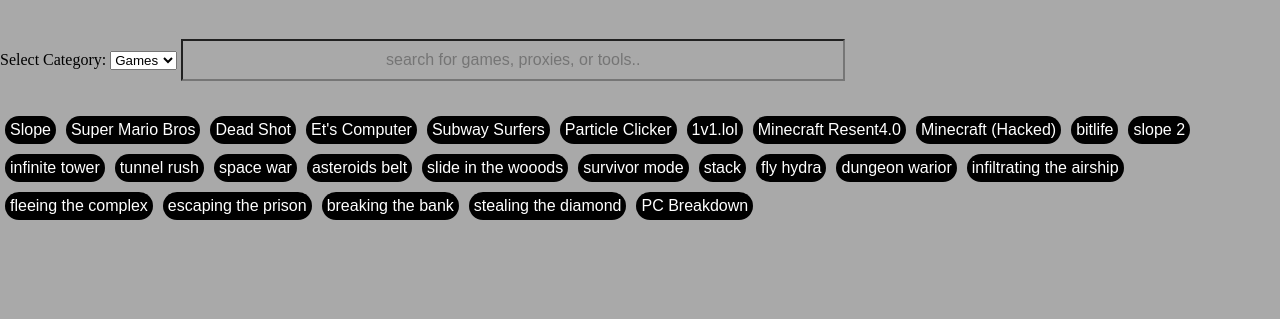
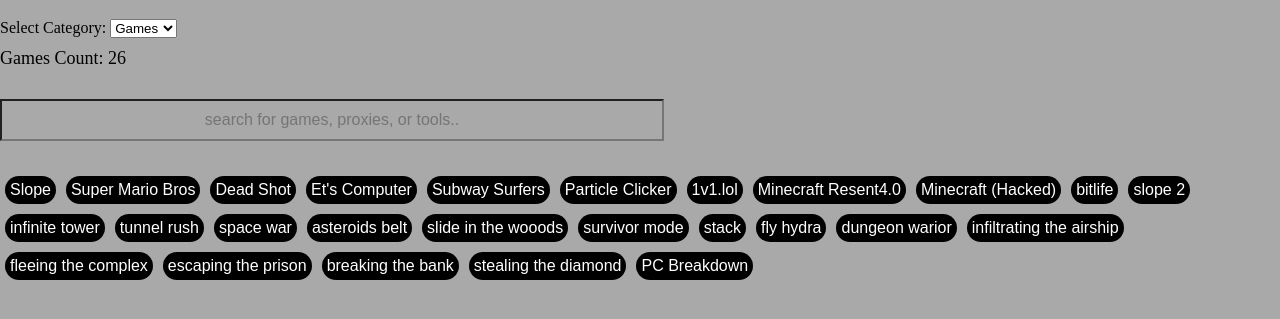
Before and after one commit to itsboijack11/JacksGam3Site.github.io, a plain HTML site: page index.html in a window 1280 px wide. Shown: the part 61-380 px from the top of the page. Drawn offline with Linux system fonts and the light colour scheme.

Commit message:
Update index.html

```diff
--- a/index.html
+++ b/index.html
@@ -7,7 +7,7 @@
     <meta name="viewport" content="width=device-width, initial-scale=1.0">
     <title>.</title>
     <script>
-     setTimeout(function() {
+        setTimeout(function() {
             document.title = "J";
         }, 2300);
 
@@ -69,6 +69,10 @@
             font-size: 16px;
             text-align: center;
         }
+        #game-count {
+            font-size: 18px;
+            margin: 10px 0;
+        }
     </style>
 
 </head>
@@ -83,6 +87,8 @@
         <option value="proxies">Proxies</option>
         <option value="tools">Tools</option> <!-- Added Tools category -->
     </select>
+
+    <div id="game-count">Games Count: 0</div> <!-- Game count display -->
 
     <input type="text" id="search-bar" placeholder="search for games, proxies, or tools.." oninput="filterButtons()" />
 
@@ -116,7 +122,6 @@
             { name: "breaking the bank", url: "https://sz-games.github.io/games/Flash.html?game=https://sz-games.github.io/Games6/Henry%20Stickmin%20-%20Breaking%20the%20Bank.swf?raw=truek" },
             { name: "stealing the diamond", url: "https://sz-games.github.io/games/Flash.html?game=https://sz-games.github.io/Games6/Henry%20Stickmin%20-%20Stealing%20the%20Diamond.swf?raw=true" },
             { name: "PC Breakdown", url: "https://sz-games.github.io/games/Flash.html?game=https://sz-games.github.io/Games6/PC%20Breakdown.swf?raw=true" },
-
         ];
 
         const proxies = [
@@ -128,28 +133,30 @@
             { name: "Cobalt.tools", url: "https://cobalt.tools" }
         ];
 
-        const tools = [  // Created Tools category
+        const tools = [
             { name: "Google", url: "https://www.google.com/webhp?igu=1" },
             { name: "Cobalt", url: "https://cobalt.tools/" }
         ];
 
-        let displayedData = [];  // Holds the data that is currently displayed (for search filtering)
+        let displayedData = [];
 
         function displayButtons(category) {
             const container = document.getElementById("buttons-container");
-            container.innerHTML = ''; // Clear the container before adding new buttons
+            container.innerHTML = '';
 
             let data;
             if (category === "games") {
                 data = games;
             } else if (category === "proxies") {
                 data = proxies;
-            } else if (category === "tools") {  // Handling Tools category
+            } else if (category === "tools") {
                 data = tools;
             }
 
-            // Save the current data being displayed for filtering
             displayedData = data;
+
+            // Update game count
+            document.getElementById("game-count").textContent = `Games Count: ${data.length}`;
 
             data.forEach(item => {
                 const button = document.createElement("button");
@@ -177,12 +184,10 @@
             const searchTerm = document.getElementById("search-bar").value.toLowerCase();
             const container = document.getElementById("buttons-container");
 
-            // Filter the displayed data based on the search term
             const filteredData = displayedData.filter(item =>
                 item.name.toLowerCase().includes(searchTerm)
             );
 
-            // Clear the container and display the filtered buttons
             container.innerHTML = '';
             filteredData.forEach(item => {
                 const button = document.createElement("button");
```
